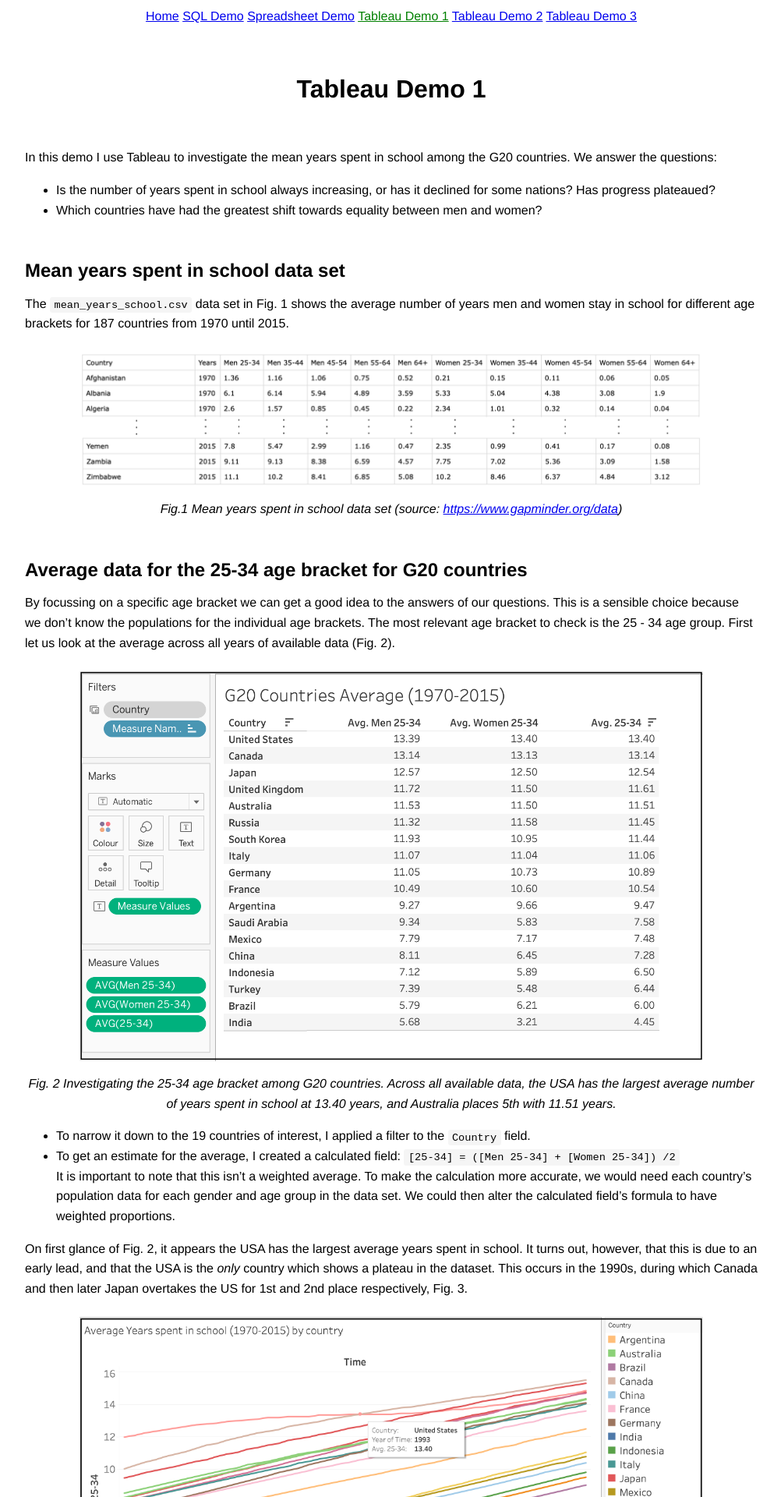
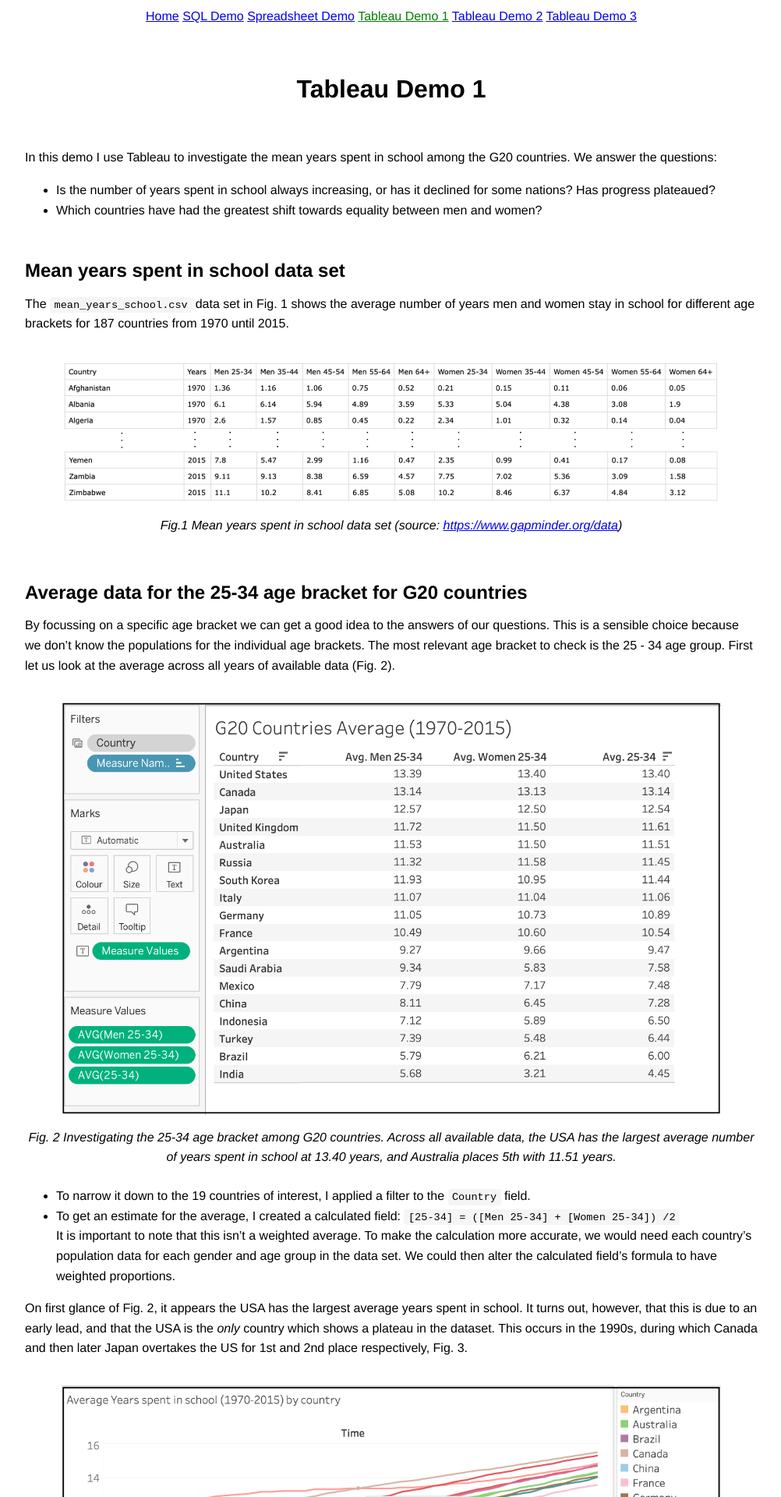
Before and after one commit to bfmkr/portfolio, a Jekyll site: the page built from Tableau Demo 1.md, in a window 1280 px wide. Shown: the top 1920 px of the page at 78% size, without its empty margins (138-1140 px from the left). Built offline with Jekyll 4.4.1, drawn with Linux system fonts in a browser that asks for light colours.

Commit message:
Change img margins

```diff
--- a/_sass/main.scss
+++ b/_sass/main.scss
@@ -47,18 +47,18 @@
 img {
     border: 0;
     display: block;
-    width: 50em;
+    // width: 50em;
     max-width: 90%;
-    margin-top: 1.5rem;
     margin-left: auto;
     margin-right: auto;
+    margin-top: 35px;
 }
 
 img + em {
   display: block;
   text-align: center;
   font-style: italic;
-  margin-bottom: 1rem;
+  margin-bottom: 1.5rem;
   margin-top: 1rem;
 }
 
```
